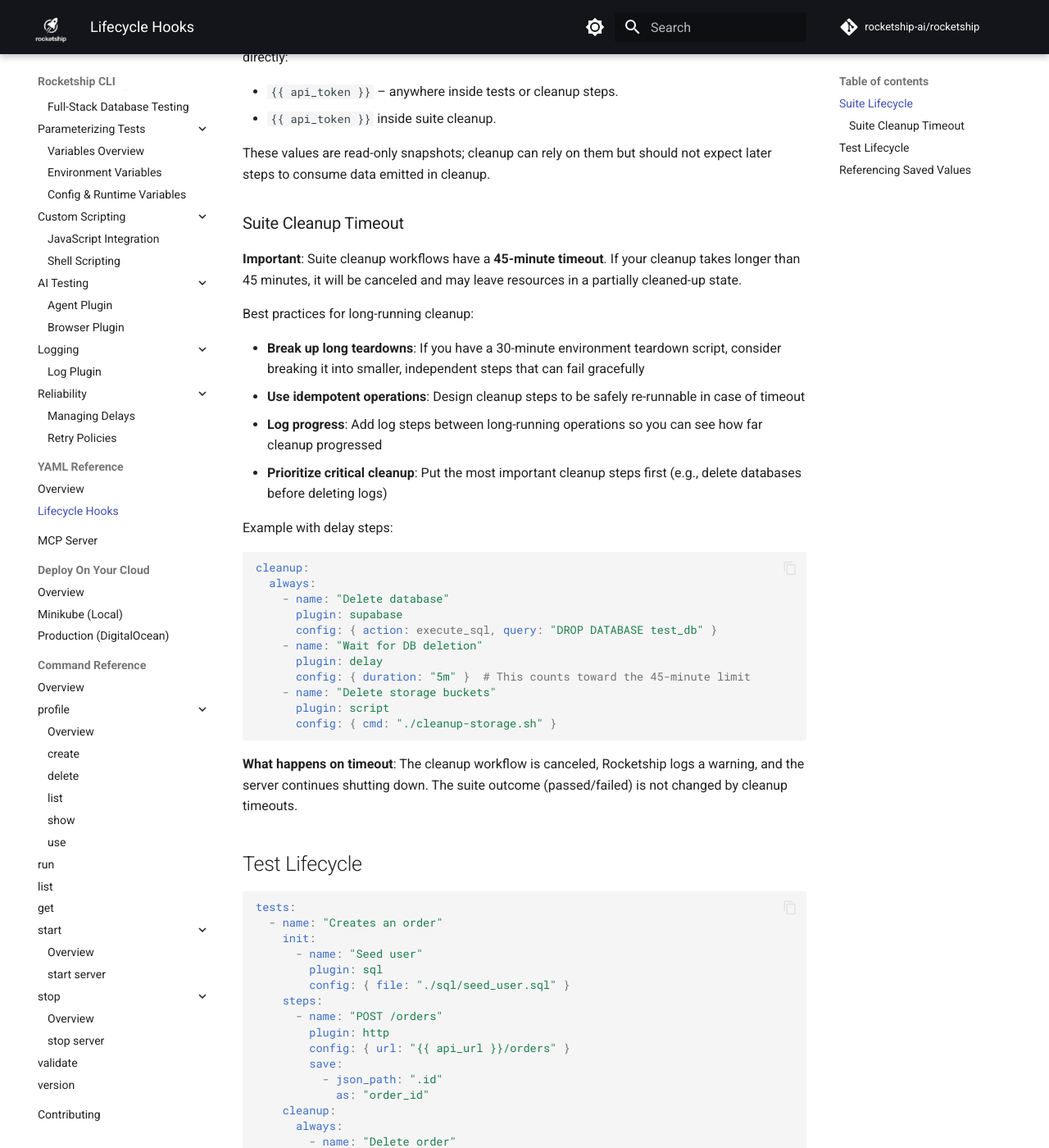
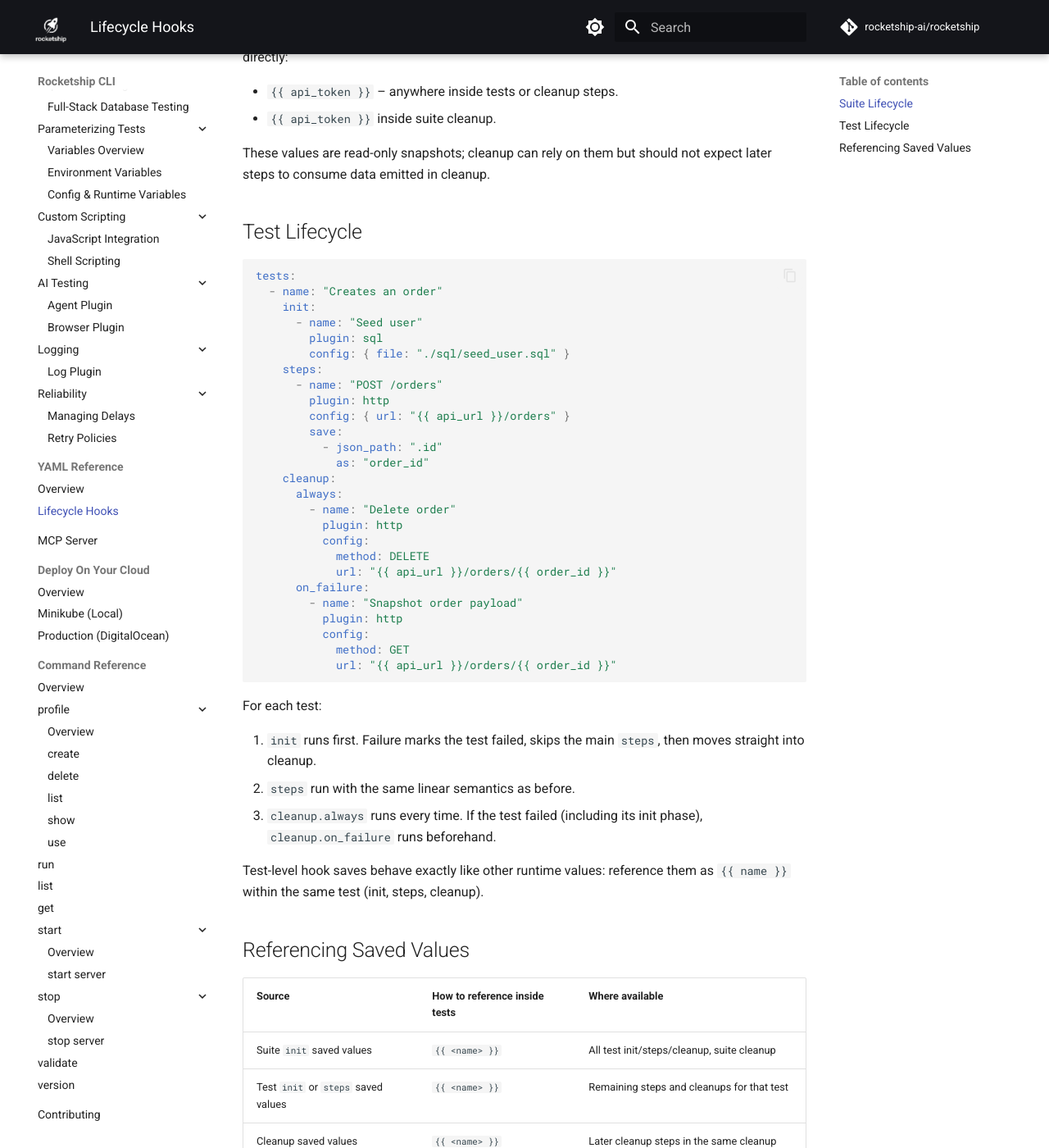
Before and after one commit to rocketship-ai/rocketship, an MkDocs documentation site: the page built from docs/src/yaml-reference/lifecycle-hooks.md, in a window 1280 px wide and 1400 px high, scrolled down 934 px. Shown: the whole window at 82% size. Built offline with MkDocs 1.6.1 and Material for MkDocs 9.7.7, drawn with Linux system fonts in a browser that asks for light colours; comment, search, counter and statistics services are not loaded.

Commit message:
Move cleanup timeout to dedicated System Limits page
Created docs/src/system-limits.md to consolidate all system-wide limitations.
Moved the 45-minute cleanup timeout documentation from lifecycle-hooks.md to
this new dedicated page.

Why this change:
- Limits are cross-cutting concerns, not specific to lifecycle hooks
- 45-minute timeout applies EVERYWHERE (auto mode, manual mode, Cloud)
- Users need to find limits in one place

The new page covers:
- 45-minute suite cleanup timeout (Temporal workflow timeout)
- Where it applies (all modes, not just server shutdown)
- What happens on timeout (workflow canceled, logged, doesn't change outcome)
- Best practices: prioritize critical cleanup, idempotent ops, break up long ops

Added to mkdocs.yml under "Getting Started" section so users see limits early.

🤖 Generated with [Claude Code](https://claude.com/claude-code)

Co-Authored-By: Claude <noreply@anthropic.com>

````diff
--- a/docs/mkdocs.yml
+++ b/docs/mkdocs.yml
@@ -57,6 +57,7 @@ nav:
       - Installation: installation.md
       - Quick Start: quickstart.md
       - Test Run Management: test-run-management.md
+      - System Limits: system-limits.md
   - Examples:
       - Overview: examples.md
       - HTTP Testing:
--- a/docs/src/yaml-reference/lifecycle-hooks.md
+++ b/docs/src/yaml-reference/lifecycle-hooks.md
@@ -38,35 +38,6 @@ Saved values from suite init steps are injected as runtime variables on every te
 - `{{ api_token }}` inside suite cleanup.
 
 These values are read-only snapshots; cleanup can rely on them but should not expect later steps to consume data emitted in cleanup.
-
-### Suite Cleanup Timeout
-
-**Important**: Suite cleanup workflows have a **45-minute timeout**. If your cleanup takes longer than 45 minutes, it will be canceled and may leave resources in a partially cleaned-up state.
-
-Best practices for long-running cleanup:
-
-- **Break up long teardowns**: If you have a 30-minute environment teardown script, consider breaking it into smaller, independent steps that can fail gracefully
-- **Use idempotent operations**: Design cleanup steps to be safely re-runnable in case of timeout
-- **Log progress**: Add log steps between long-running operations so you can see how far cleanup progressed
-- **Prioritize critical cleanup**: Put the most important cleanup steps first (e.g., delete databases before deleting logs)
-
-Example with delay steps:
-
-```yaml
-cleanup:
-  always:
-    - name: "Delete database"
-      plugin: supabase
-      config: { action: execute_sql, query: "DROP DATABASE test_db" }
-    - name: "Wait for DB deletion"
-      plugin: delay
-      config: { duration: "5m" }  # This counts toward the 45-minute limit
-    - name: "Delete storage buckets"
-      plugin: script
-      config: { cmd: "./cleanup-storage.sh" }
-```
-
-**What happens on timeout**: The cleanup workflow is canceled, Rocketship logs a warning, and the server continues shutting down. The suite outcome (passed/failed) is not changed by cleanup timeouts.
 
 ## Test Lifecycle
 
````
Also changed, not shown: docs/src/system-limits.md (added, +68 -0 lines).
